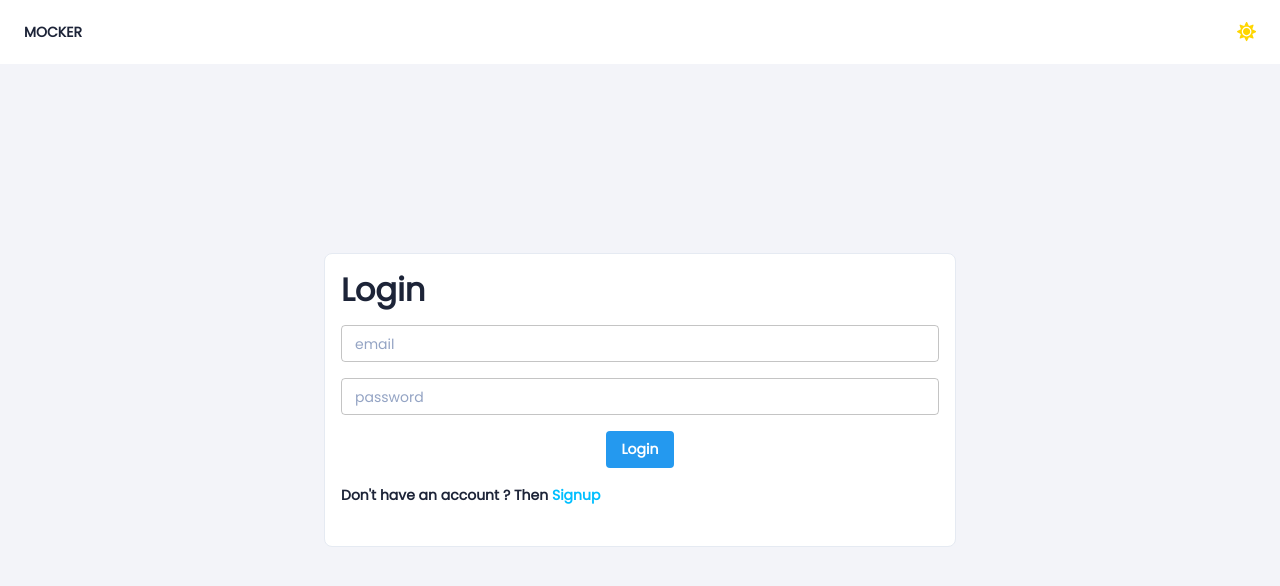
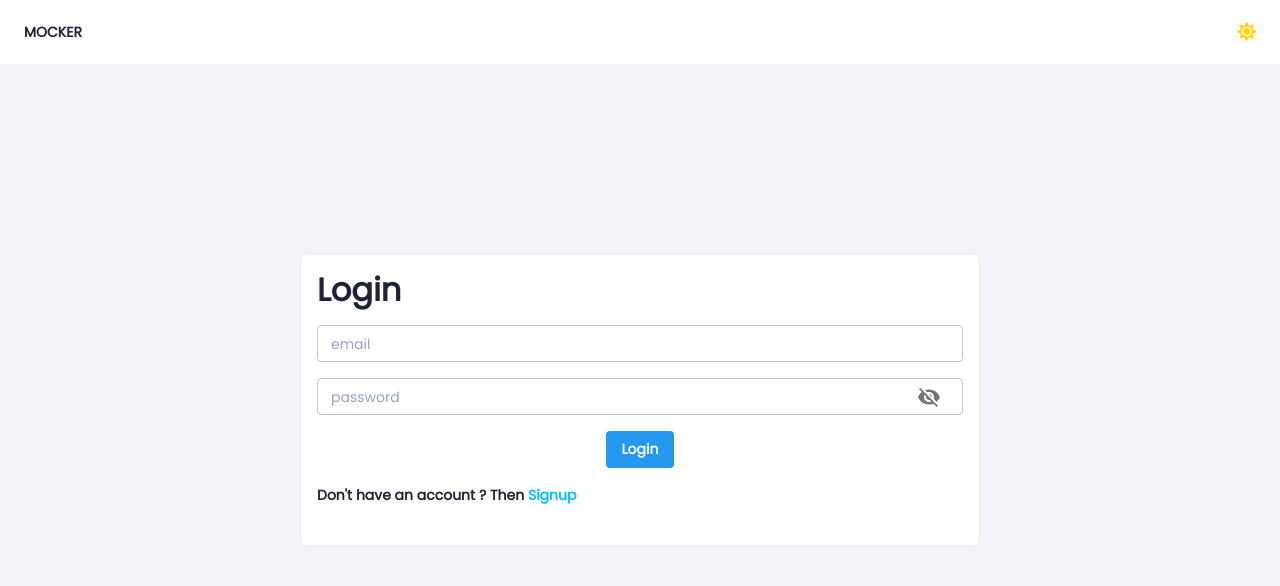
Before and after one commit to shelcia/mocker, a React (Vite) app in the folder frontend/: page / in a window 1280 px wide. Shown: the top 586 px of the page. Built offline with nearby package versions, Linux system fonts and the light colour scheme.

Commit message:
added password hide show toggle

```diff
--- a/frontend/package.json
+++ b/frontend/package.json
@@ -13,7 +13,8 @@
     "@emotion/styled": "^11.10.5",
     "@fontsource/jetbrains-mono": "^4.5.11",
     "@fontsource/poppins": "^4.5.10",
-    "@mui/material": "^5.10.14",
+    "@mui/icons-material": "^5.10.16",
+    "@mui/material": "^5.10.17",
     "axios": "^1.1.3",
     "formik": "^2.2.9",
     "lodash.merge": "^4.6.2",
--- a/frontend/src/pages/auth/Login.jsx
+++ b/frontend/src/pages/auth/Login.jsx
@@ -5,11 +5,18 @@
 import { toast } from "react-hot-toast";
 import * as Yup from "yup";
 import { useFormik } from "formik";
-import { ColorRing } from 'react-loader-spinner'
+import { ColorRing } from "react-loader-spinner";
+import { InputAdornment, IconButton } from "@mui/material";
+import Visibility from "@mui/icons-material/Visibility";
+import VisibilityOff from "@mui/icons-material/VisibilityOff";
 
 const Login = () => {
   const navigate = useNavigate();
-  const [loading, setLoading] = useState(false)
+  const [loading, setLoading] = useState(false);
+
+  const [showPassword, setShowPassword] = useState(false);
+  const handleClickShowPassword = () => setShowPassword(!showPassword);
+  const handleMouseDownPassword = () => setShowPassword(!showPassword);
 
   const initialValues = {
     email: "",
@@ -54,65 +61,83 @@
       } else {
         toast.error("Error");
       }
-      setLoading(false)
+      setLoading(false);
     });
   };
 
   return (
     <React.Fragment>
-      <Typography variant="h4" component="h1" sx={ { mb: 2 } }>
+      <Typography variant="h4" component="h1" sx={{ mb: 2 }}>
         Login
       </Typography>
       <Box
         component="form"
         noValidate
-        onSubmit={ handleSubmit }
-        style={ {
+        onSubmit={handleSubmit}
+        style={{
           width: "100%",
-        } }
+        }}
       >
         <TextField
           label="email"
           size="small"
           type="email"
-          sx={ { mb: 2 } }
+          sx={{ mb: 2 }}
           fullWidth
           name="email"
-          onBlur={ handleBlur }
-          onChange={ handleChange }
-          value={ values.email || "" }
-          error={ Boolean(touched.email && errors.email) }
-          helperText={ touched.email && errors.email }
+          onBlur={handleBlur}
+          onChange={handleChange}
+          value={values.email || ""}
+          error={Boolean(touched.email && errors.email)}
+          helperText={touched.email && errors.email}
         />
         <TextField
           label="password"
           size="small"
-          type="password"
+          type={showPassword ? "text" : "password"}
           fullWidth
           name="password"
-          onBlur={ handleBlur }
-          onChange={ handleChange }
-          value={ values.password || "" }
-          error={ Boolean(touched.password && errors.password) }
-          helperText={ touched.password && errors.password }
+          onBlur={handleBlur}
+          onChange={handleChange}
+          value={values.password || ""}
+          error={Boolean(touched.password && errors.password)}
+          helperText={touched.password && errors.password}
+          InputProps={{
+            endAdornment: (
+              <InputAdornment position="end">
+                <IconButton
+                  aria-label="toggle password visibility"
+                  onClick={handleClickShowPassword}
+                  onMouseDown={handleMouseDownPassword}
+                >
+                  {showPassword ? <Visibility /> : <VisibilityOff />}
+                </IconButton>
+              </InputAdornment>
+            ),
+          }}
         />
         <Button
           variant="contained"
-          sx={ { display: "block", mt: 2, mx: "auto" } }
+          sx={{ display: "block", mt: 2, mx: "auto" }}
           type="submit"
-          disabled={ loading }
-        >{ loading ? <ColorRing
-          visible={ true }
-          height="30"
-          width="30"
-          wrapperStyle={ {} }
-          wrapperClass="blocks-wrapper"
-          colors={ [''] }
-        /> : "Login" }
+          disabled={loading}
+        >
+          {loading ? (
+            <ColorRing
+              visible={true}
+              height="30"
+              width="30"
+              wrapperStyle={{}}
+              wrapperClass="blocks-wrapper"
+              colors={[""]}
+            />
+          ) : (
+            "Login"
+          )}
         </Button>
-        <Typography variant="h6" component="p" sx={ { my: 2 } }>
-          Don't have an account ? Then{ "  " }
-          <Link to="/signup" style={ { color: "deepskyblue" } }>
+        <Typography variant="h6" component="p" sx={{ my: 2 }}>
+          Don't have an account ? Then{"  "}
+          <Link to="/signup" style={{ color: "deepskyblue" }}>
             Signup
           </Link>
         </Typography>
```
